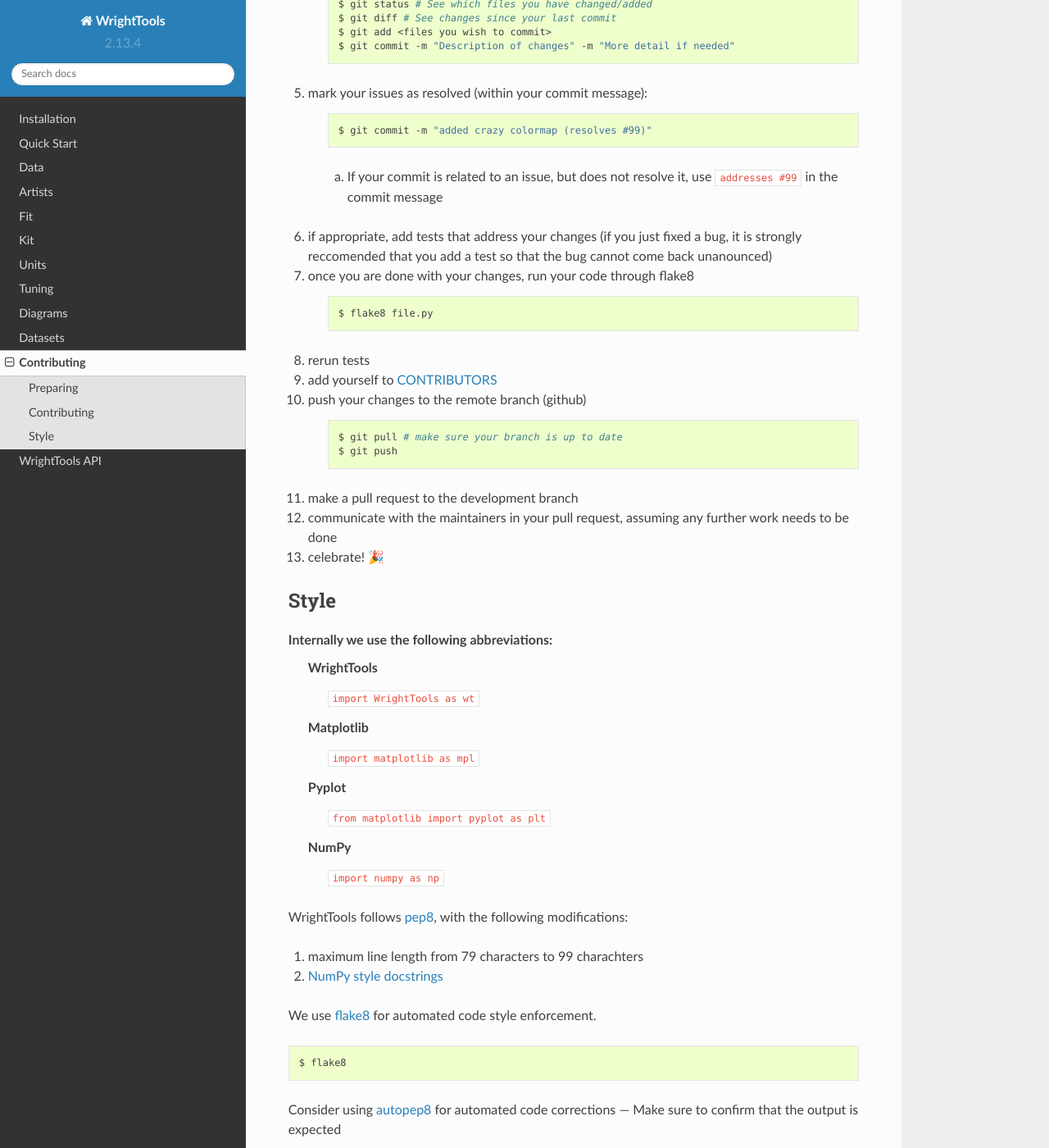
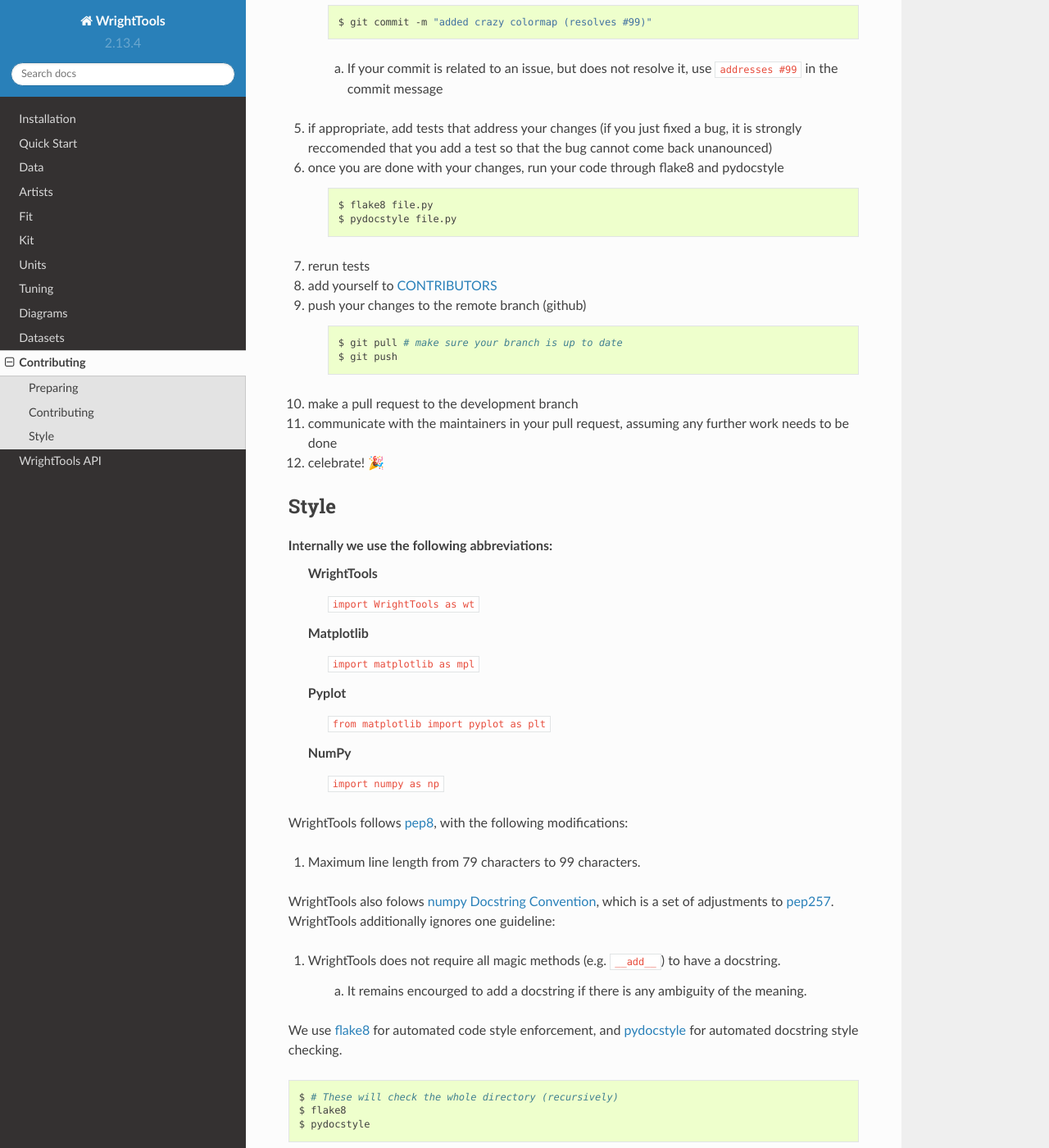
Before and after one commit to wright-group/WrightTools, a Sphinx documentation site: the page built from docs/contributing.rst, in a window 1280 px wide and 1400 px high, scrolled down 1279 px. Shown: the whole window at 82% size. Built offline with Sphinx 7.4.7 and the Read the Docs theme 2.0.0, drawn with Linux system fonts in a browser that asks for light colours; pages that are not in the unit, such as notebooks, are missing from menus; some of the changed text lies outside the part shown.

Commit message:
Update contributing.rst with changes to branches and to call out pydocstyle

```diff
--- a/docs/contributing.rst
+++ b/docs/contributing.rst
@@ -71,11 +68,12 @@ Contributing
 
     a. If your commit is related to an issue, but does not resolve it, use ``addresses #99`` in the commit message
 #. if appropriate, add tests that address your changes (if you just fixed a bug, it is strongly reccomended that you add a test so that the bug cannot come back unanounced)
-#. once you are done with your changes, run your code through flake8
+#. once you are done with your changes, run your code through flake8 and pydocstyle
 
     .. code-block:: bash
 
         $ flake8 file.py
+        $ pydocstyle file.py
 
 #. rerun tests
 #. add yourself to `CONTRIBUTORS <https://github.com/wright-group/WrightTools/blob/master/CONTRIBUTORS>`_
@@ -105,15 +103,26 @@ Internally we use the following abbreviations:
 
 WrightTools follows `pep8 <https://www.python.org/dev/peps/pep-0008/>`_, with the following modifications:
 
-#. maximum line length from 79 characters to 99 charachters
-#. `NumPy style docstrings <https://github.com/numpy/numpy/blob/master/doc/HOWTO_DOCUMENT.rst.txt>`_
+#. Maximum line length from 79 characters to 99 characters.
 
-We use `flake8 <http://flake8.pycqa.org/en/latest/>`_ for automated code style enforcement.
+WrightTools also folows `numpy Docstring Convention`_, which is a set of adjustments to `pep257`_.
+WrightTools additionally ignores one guideline:
+
+#. WrightTools does not require all magic methods (e.g. ``__add__``) to have a docstring.
+
+    a) It remains encourged to add a docstring if there is any ambiguity of the meaning.
+
+.. _numpy docstring convention: https://github.com/numpy/numpy/blob/master/doc/HOWTO_DOCUMENT.rst.txt
+.. _pep257: https://www.python.org/dev/peps/pep-0257/
+
+We use `flake8 <http://flake8.pycqa.org/en/latest/>`_ for automated code style enforcement, and `pydocstyle <http://www.pydocstyle.org>`_ for automated docstring style checking.
 
 
 .. code-block:: bash
 
+     $ # These will check the whole directory (recursively)
      $ flake8
+     $ pydocstyle
 
 Consider using `autopep8 <https://pypi.python.org/pypi/autopep8>`_ for automated code corrections --- Make sure to confirm that the output is expected
 
```
Also changed, not shown: other parts of docs/contributing.rst (+0 -3 lines).
